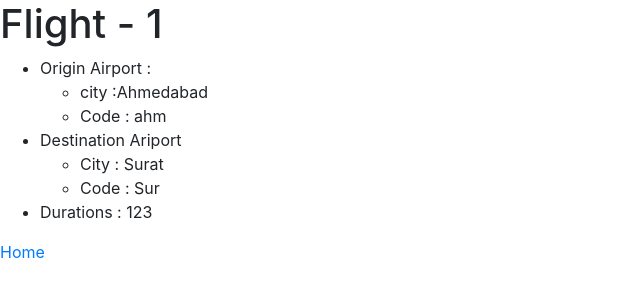
After one commit to viralsir/djangoProject_vivek, a Django app: page /flights/detail/1 in a window 1280 px wide. The commit adds this page. Shown: the top 300 px of the page, without its empty margins (0-640 px from the left). Run offline with Django 3.2, Linux system fonts and the light colour scheme; data comes from the database, SQL or seed files in the repository; both versions use the stored data as it was after the commit; some libraries are stand-ins or nearby versions.

Commit message:
flight detail page is added.

```diff
--- a/flights/models.py
+++ b/flights/models.py
@@ -12,7 +12,7 @@ class airport(models.Model):
     city=models.CharField(max_length=50)
 
     def __str__(self):
-        return f"{self.city}({self.code})";
+        return f"{self.city}";
 
 
 # Create your models here.
--- /dev/null
+++ b/flights/templates/flights/flight_info.html
@@ -0,0 +1,20 @@
+{% extends "flights/layout.html" %}
+{% block body %}
+    <h1> Flight - {{ flight_info.id }}</h1>
+    <ul>
+        <li> Origin Airport :
+            <ul>
+                <li>city :{{ flight_info.origin.city }} </li>
+                <li>Code : {{ flight_info.origin.code }}</li>
+            </ul>
+        </li>
+        <li> Destination Ariport
+               <ul>
+                   <li> City : {{ flight_info.destination.city }}</li>
+                   <li> Code : {{ flight_info.destination.code }}</li>
+               </ul>
+        </li>
+        <li> Durations : {{ flight_info.duration }}</li>
+    </ul>
+    <a href="{% url 'flight-home' %}"> Home </a>
+{% endblock %}
--- a/flights/urls.py
+++ b/flights/urls.py
@@ -1,5 +1,6 @@
 from django.urls import  path
 from . import views
 urlpatterns=[
-        path("home/",views.home,name="flight-home")
+        path("home/",views.home,name="flight-home"),
+        path("detail/<int:fid>",views.flight_detail,name="flight-detail")
 ]
--- a/flights/views.py
+++ b/flights/views.py
@@ -6,3 +6,9 @@ def home(request):
     return render(request,"flights/home.html",{
         "no_of_flights":no_of_flights
     })
+
+def flight_detail(request,fid):
+    flight_info=flight.objects.get(id=fid)
+    return render(request,"flights/flight_info.html",{
+        "flight_info":flight_info
+    })
```
Also changed, not shown: flights/templates/flights/home.html (+3 -14 lines), db.sqlite3.
